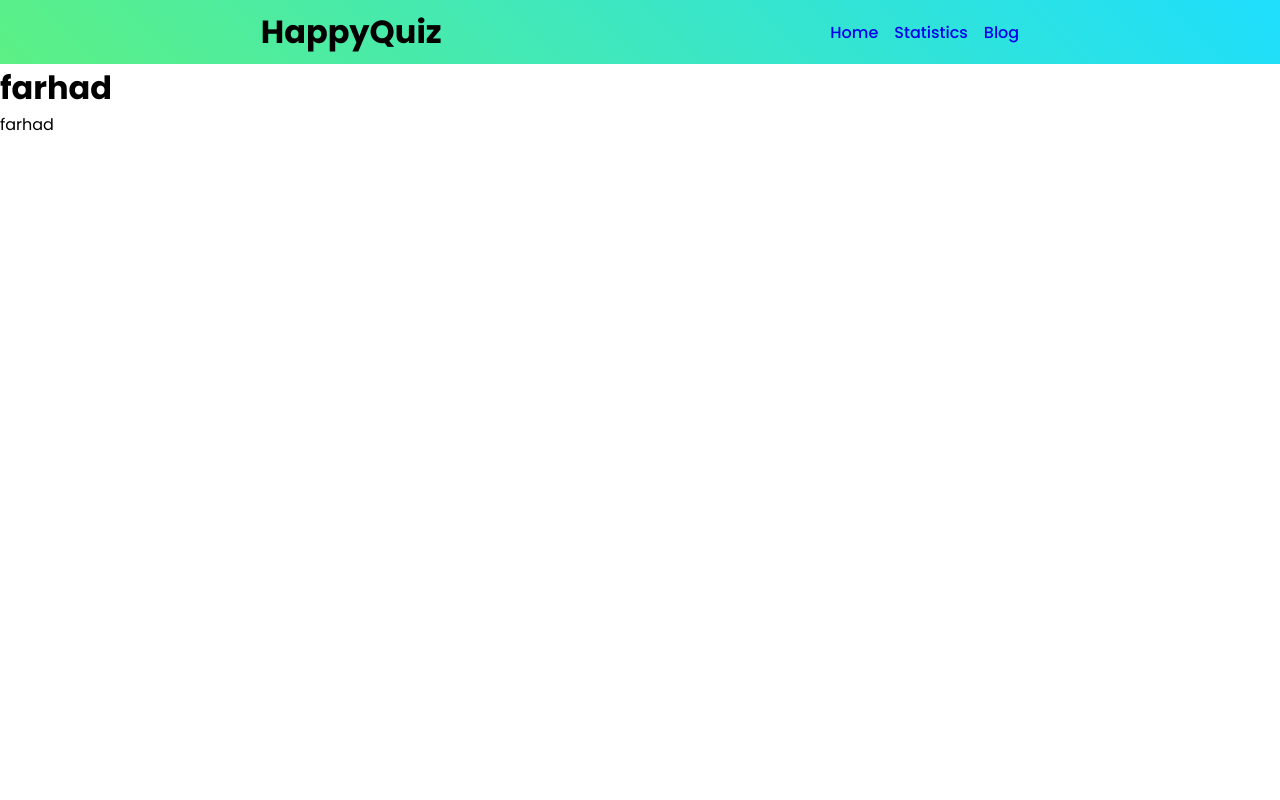
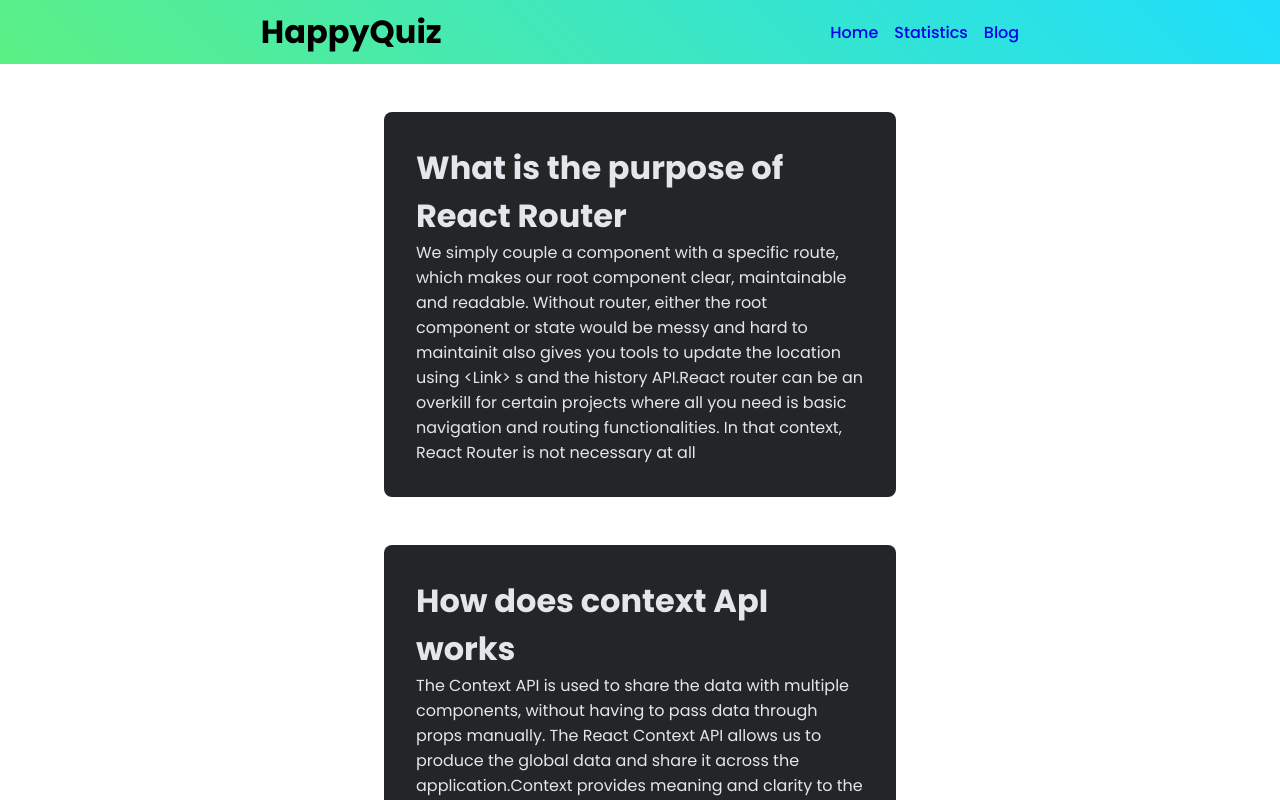
Before and after one commit to Md-FarhadHossain/HappyQuiz, a React (Create React App) app: page /blog in a window 1280 px wide. Shown: the top 800 px of the page. Built offline with nearby package versions, Linux system fonts and the light colour scheme.

Commit message:
blog page added

```diff
--- a/src/components/Blog/Blog.jsx
+++ b/src/components/Blog/Blog.jsx
@@ -4,7 +4,14 @@ import BlogContent from "./BlogContent/BlogContent";
 const Blog = () => {
   return (
     <div>
-      <BlogContent title="farhad" description="farhad" />
+      <BlogContent
+        title="What is the purpose of React Router"
+        description="We simply couple a component with a specific route, which makes our root component clear, maintainable and readable. Without router, either the root component or state would be messy and hard to maintainit also gives you tools to update the location using <Link> s and the history API.React router can be an overkill for certain projects where all you need is basic navigation and routing functionalities. In that context, React Router is not necessary at all"
+      />
+
+      <BlogContent title='How does context ApI works' description='The Context API is used to share the data with multiple components, without having to pass data through props manually. The React Context API allows us to produce the global data and share it across the application.Context provides meaning and clarity to the intended message. Context clues in a literary work create a relationship between the writer and reader, giving a deeper understanding of the intent and direction of the writing' />
+
+      <BlogContent title='What is useRef' description='The useRef Hook allows us to persist values between renders. It can be used to store a mutable value that does not cause a re-render when updated. It can be used to access a DOM element directly.The useRef Hook allows you to persist values between renders. It can be used to store a mutable value that does not cause a re-render when updated. It can be used to access a DOM element directly.' />
     </div>
   );
 };
--- /dev/null
+++ b/src/components/Blog/BlogContent/BlogContent.css
@@ -0,0 +1,8 @@
+.blog__content {
+    width: 40%;
+margin: 3rem auto;
+background: #242526;
+color: #e4e6eb;
+padding: 2rem;
+border-radius: .5em;
+}
--- a/src/components/Blog/BlogContent/BlogContent.jsx
+++ b/src/components/Blog/BlogContent/BlogContent.jsx
@@ -1,8 +1,9 @@
 import React from 'react'
+import './BlogContent.css'
 
 const BlogContent = ({title,description}) => {
   return (
-    <div>
+    <div className='blog__content'>
         <h1>{title}</h1>
         <p>{description}</p>
     </div>
--- a/src/components/QuizQuestion/QuizQuestion.css
+++ b/src/components/QuizQuestion/QuizQuestion.css
@@ -3,6 +3,9 @@
   border: 1px solid #ddd;
   padding: 2rem;
   width: 40%;
+  background: #242526;
+  color: #e4e6eb;
+  border-radius: 0.5em;
 }
 .quizes__content > div {
   display: flex;
--- /dev/null
+++ b/src/components/Statistics/Statistics.css
@@ -0,0 +1,6 @@
+.statistics__content {
+    height: 90vh;
+    display: flex;
+    align-items: center;
+    justify-content: center;
+}
--- a/src/components/Statistics/Statistics.jsx
+++ b/src/components/Statistics/Statistics.jsx
@@ -1,6 +1,7 @@
 import React from 'react'
 import { useLoaderData } from 'react-router-dom'
 import { CartesianGrid, Legend, Line, LineChart, Tooltip, XAxis, YAxis } from 'recharts'
+import './Statistics.css'
 
 const Statistics = () => {
 
@@ -9,8 +10,8 @@ const Statistics = () => {
 
 
   return (
-    <div>
-      <LineChart width={600} height={300} data={dataOfTopic}>
+    <div className='statistics__content'>
+      <LineChart width={800} height={500} data={dataOfTopic}>
         <Line type='monotone' dataKey='total' stroke='#2196F3' strokeWidth={2} />
         <CartesianGrid stroke='#ccc' />
         <XAxis dataKey='name' />
```
Lines whose indentation alone changed are shown as unchanged.
